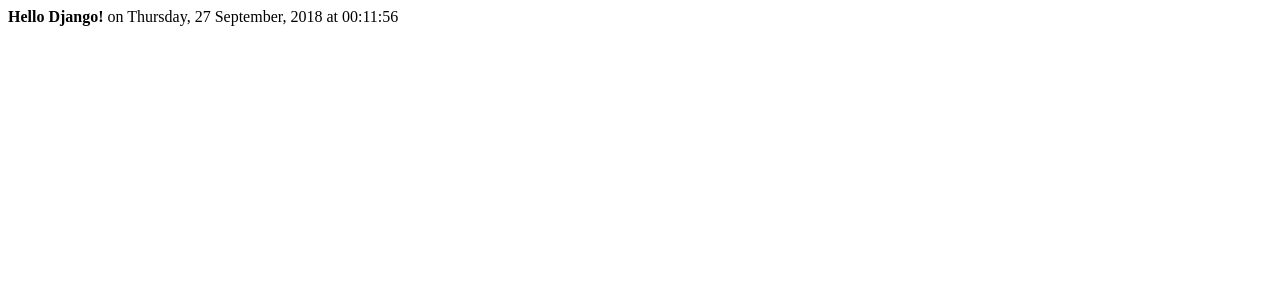
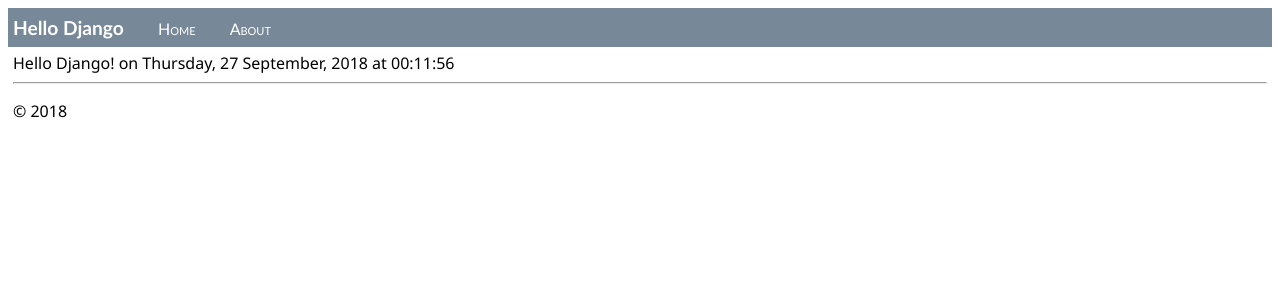
Before and after one commit to roychowdhurygwu/DjangoWebProject1, a Django app: page / in a window 1280 px wide. Shown: the top 300 px of the page. Run offline with Django 3.2, Linux system fonts and the light colour scheme.

Commit message:
part 3 done

```diff
--- a/DjangoWebProject1/DjangoWebProject1/urls.py
+++ b/DjangoWebProject1/DjangoWebProject1/urls.py
@@ -22,4 +22,5 @@
 
     url(r'^$', MyApp1.views.index, name='index'),
     url(r'^home$', MyApp1.views.index, name='home'),
+    url(r'^about$', MyApp1.views.about, name='about'),
 ]
--- /dev/null
+++ b/DjangoWebProject1/MyApp1/class1.py
@@ -0,0 +1,2 @@
+class my_class(object):
+    pass
--- /dev/null
+++ b/DjangoWebProject1/MyApp1/static/site.css
@@ -0,0 +1,27 @@
+.navbar {
+    background-color: lightslategray;
+    font-size: 1em;
+    font-family: 'Trebuchet MS', 'Lucida Sans Unicode', 'Lucida Grande', 'Lucida Sans', Arial, sans-serif;
+    color: white;
+    padding: 8px 5px 8px 5px;
+}
+
+    .navbar a {
+        text-decoration: none;
+        color: inherit;
+    }
+
+.navbar-brand {
+    font-size: 1.2em;
+    font-weight: 600;
+}
+
+.navbar-item {
+    font-variant: small-caps;
+    margin-left: 30px;
+}
+
+.body-content {
+    padding: 5px;
+    font-family: 'Segoe UI', Tahoma, Geneva, Verdana, sans-serif;
+}
--- a/DjangoWebProject1/MyApp1/templates/MyApp1/index.html
+++ b/DjangoWebProject1/MyApp1/templates/MyApp1/index.html
@@ -1,8 +1,14 @@
+{% extends "MyApp1/layout.html" %}
 <html>
     <head>
         <title>{{ title }}</title>
+        {% load staticfiles %} <!-- Instruct Django to load static files -->
+        <link rel="stylesheet" type="text/css" href="{% static 'site.css' %}" />
     </head>
     <body>
-        <strong>{{ message }}</strong>{{ content }}
+
+        {% block content %}
+        <span class="message">{{ message }}</span>{{ content }}
+        {% endblock %}
     </body>
 </html>
--- /dev/null
+++ b/DjangoWebProject1/MyApp1/templates/MyApp1/layout.html
@@ -0,0 +1,25 @@
+<!DOCTYPE html>
+<html>
+<head>
+    <meta charset="utf-8" />
+    <title>{{ title }}</title>
+    {% load staticfiles %}
+    <link rel="stylesheet" type="text/css" href="{% static 'site.css' %}" />
+</head>
+
+<body>
+    <div class="navbar">
+        <a href="/" class="navbar-brand">Hello Django</a>
+        <a href="{% url 'home' %}" class="navbar-item">Home</a>
+        <a href="{% url 'about' %}" class="navbar-item">About</a>
+    </div>
+
+    <div class="body-content">
+        {% block content %}{% endblock %}
+        <hr />
+        <footer>
+            <p>&copy; 2018</p>
+        </footer>
+    </div>
+</body>
+</html>
--- a/DjangoWebProject1/MyApp1/views.py
+++ b/DjangoWebProject1/MyApp1/views.py
@@ -18,3 +18,13 @@
             'content' : " on " + now.strftime("%A, %d %B, %Y at %X")
         }
     )
+
+def about(request):
+    return render(
+        request,
+        "HelloDjangoApp/about.html",
+        {
+            'title' : "About HelloDjangoApp",
+            'content' : "Example app page for Django."
+        }
+    )
```
Also changed, not shown: DjangoWebProject1/MyApp1/templates/MyApp1/about.html (added, +13 -0 lines).
